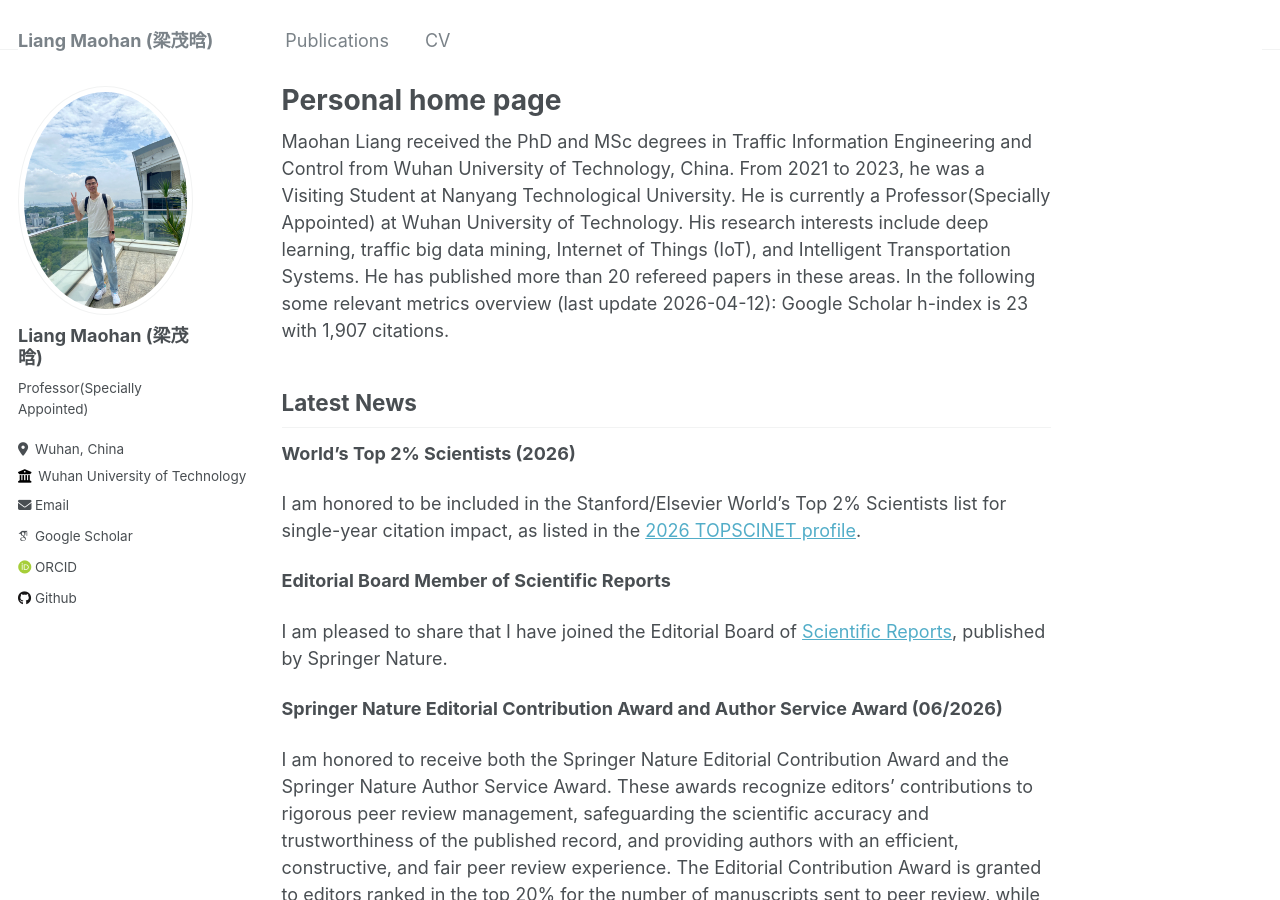
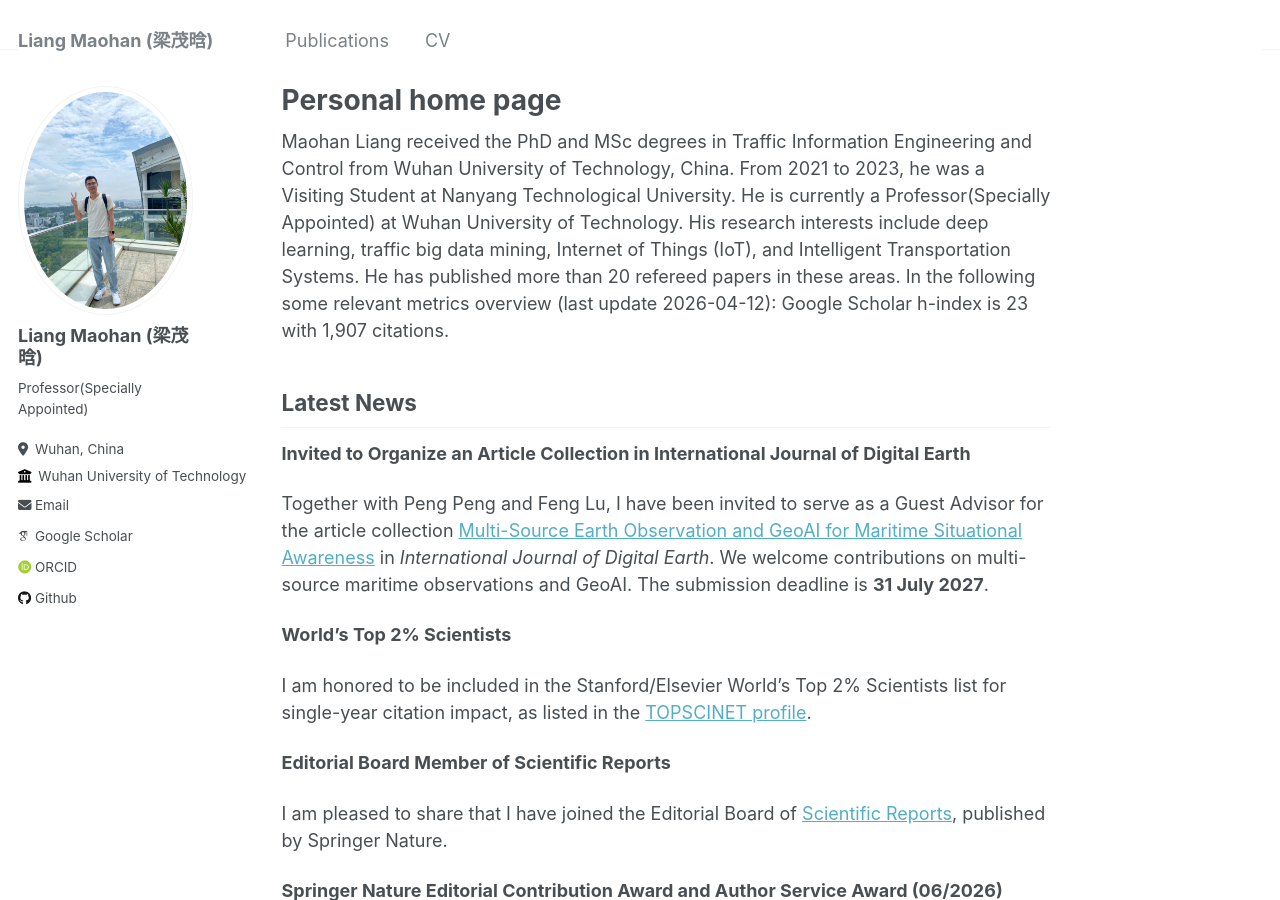
Before and after one commit to maohliang/nus.github.io, a Jekyll site: the page built from _pages/about.md, in a window 1280 px wide and 900 px high. Built offline with Jekyll 4.4.1, drawn with Linux system fonts in a browser that asks for light colours; some web fonts are replaced; some of the changed text lies outside the part shown.

Commit message:
Clarify maritime collection invitation and undated Top 2% recognition

```diff
--- a/_pages/about.md
+++ b/_pages/about.md
@@ -12,9 +12,13 @@ Maohan Liang received the PhD and MSc degrees in Traffic Information Engineering
 Latest News
 ------
 
-**World's Top 2% Scientists (2026)**
+**Invited to Organize an Article Collection in International Journal of Digital Earth**
 
-I am honored to be included in the Stanford/Elsevier World's Top 2% Scientists list for single-year citation impact, as listed in the [2026 TOPSCINET profile](https://topscinet.com/scientist_profile/Liang,%20Maohan/2016/?stype=single_year).
+Together with Peng Peng and Feng Lu, I have been invited to serve as a Guest Advisor for the article collection [Multi-Source Earth Observation and GeoAI for Maritime Situational Awareness](https://think.taylorandfrancis.com/article_collections/multi-source-earth-observation-and-geoai-for-maritime-situational-awareness/) in *International Journal of Digital Earth*. We welcome contributions on multi-source maritime observations and GeoAI. The submission deadline is **31 July 2027**.
+
+**World's Top 2% Scientists**
+
+I am honored to be included in the Stanford/Elsevier World's Top 2% Scientists list for single-year citation impact, as listed in the [TOPSCINET profile](https://topscinet.com/scientist_profile/Liang,%20Maohan/2016/?stype=single_year).
 
 
 **Editorial Board Member of Scientific Reports**
@@ -63,7 +67,9 @@ Multi-Source Earth Observation and GeoAI for Maritime Situational Awareness
 
 Guest Advisors: Maohan Liang, Peng Peng, and Feng Lu.
 
-Submission Deadline: 31 July 2027
+Topics include maritime data fusion, AIS and remote sensing integration, vessel detection and tracking, trajectory prediction, maritime anomaly detection, and smart ports.
+
+Submission Deadline: **31 July 2027**
 
 
 **Drones--Call for papers**
```
